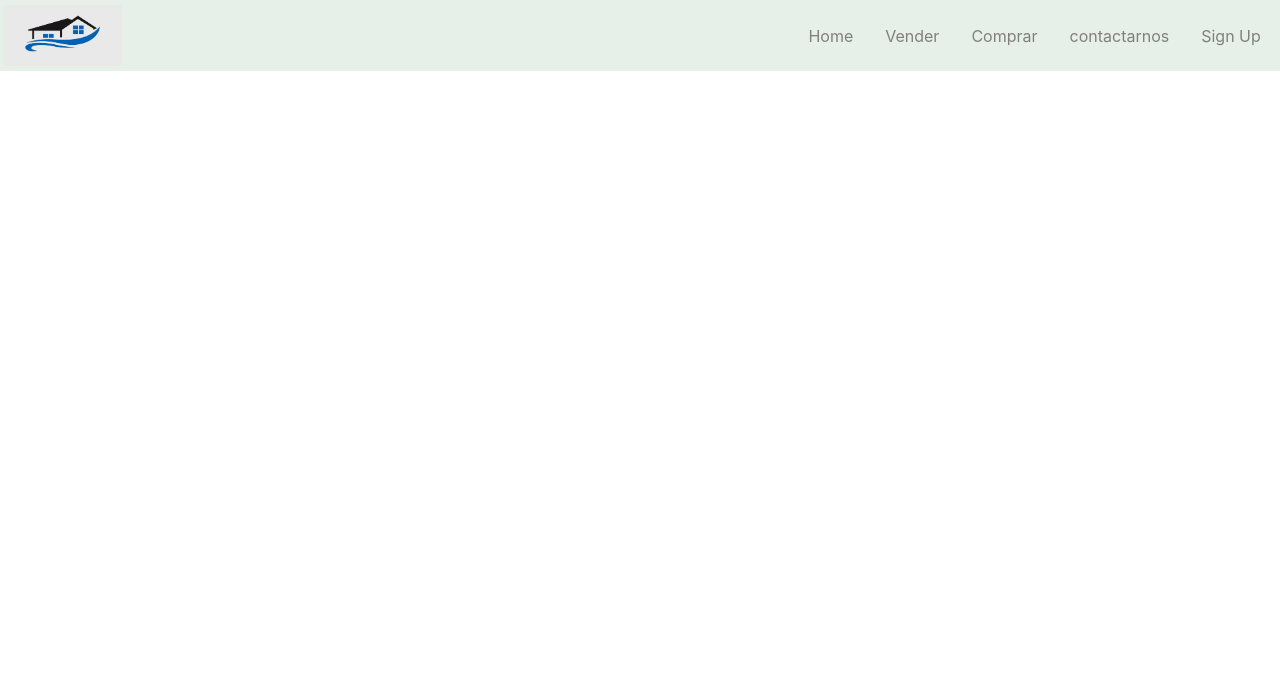
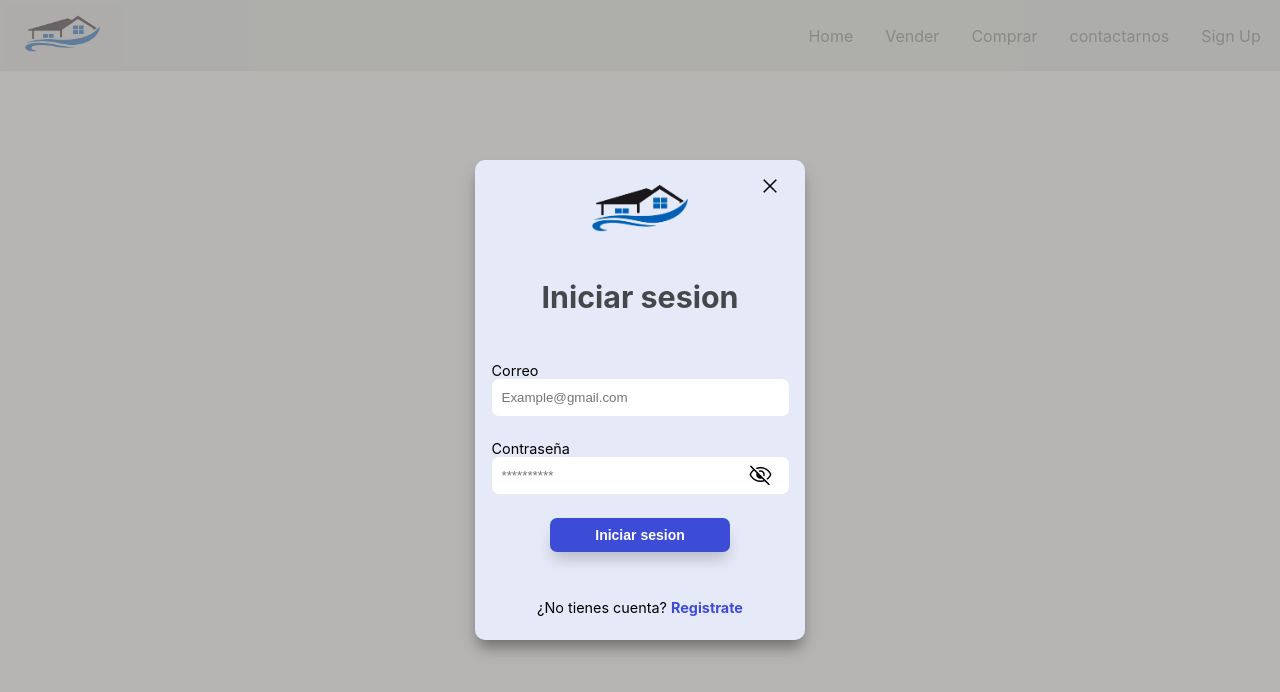
Before and after one commit to No-Country/C8-50-typescript-react, a React (Create React App) app in the folder frontend/: page /login in a window 1280 px wide. Shown: the top 692 px of the page. Built offline with nearby package versions, Linux system fonts and the light colour scheme.

Commit message:
feat: routes added in the forms

```diff
--- a/frontend/src/App.tsx
+++ b/frontend/src/App.tsx
@@ -1,13 +1,22 @@
 import { BrowserRouter, Routes, Route } from 'react-router-dom';
+import LoginForm from './components/Forms/Login';
+import RegisterForm from "./components/Forms/Register"
 import Navbar from './components/Navbar/Navbar';
 import Home from './pages/Home/home';
+import PropiedadDetail from './pages/Home/PropiedadDetail';
 
 function App(): any {
 	return (
 		<BrowserRouter>
 			<Navbar />
 			<Routes>
+
+				< Route path='/login' element={< LoginForm />} />
+				< Route path='/sign-up' element={< RegisterForm />} />
+
+
 				<Route path='/' element={<Home />} />
+				<Route path="/propiedades/:id"  element={<PropiedadDetail/>} />
 			</Routes>
 		</BrowserRouter>
 	);
--- a/frontend/src/components/Forms/Login.tsx
+++ b/frontend/src/components/Forms/Login.tsx
@@ -1,6 +1,7 @@
 import { useState } from "react"
 import { useForm } from "react-hook-form"
 import logo from "../../assets/img/logo.png"
+import { useNavigate } from "react-router-dom"
 import {
   ContainerCard,
   Card,
@@ -27,6 +28,8 @@ const LoginForm = (): any => {
 
   const {handleSubmit, register, reset, formState: {errors}} = useForm<loginForm>()
   const [isVisibility, setIsVisibily] =  useState(false)
+
+
   const viewPassword = (): any =>{
     setIsVisibily(!isVisibility)
   }
@@ -42,27 +45,33 @@ const LoginForm = (): any => {
 
   }
 
+
+  const Navigate = useNavigate()
+
+
+
+
   return (
-    <ContainerCard className="container-card" >
-      <Card className="login-card" >
-        <Close type="button" className="close" >
+    <ContainerCard  >
+      <Card  >
+        <Close onClick={() => Navigate("/")} type="button"  >
           <MaterialSymbolsoutlined className="material-symbols-outlined">close</MaterialSymbolsoutlined>
         </Close>
-        <ImgLogo className="logo" src={logo} alt="logo-inmobiliaria" />
-        <TitleLogin className="title-login" > Iniciar sesion </TitleLogin>
-        <Form className="form" onSubmit={ handleSubmit(onSubmit)} >
-          <Containerinput className="container-input">
+        <ImgLogo  src={logo} alt="logo-inmobiliaria" />
+        <TitleLogin  > Iniciar sesion </TitleLogin>
+        <Form  onSubmit={ handleSubmit(onSubmit)} >
+          <Containerinput >
             <LabelInput htmlFor="emailInput">Correo</LabelInput>
             <InputForm
               type="text"
               id="emailInput"
               placeholder="Example@gmail.com"
               {...register("email", {required: true})} />
-              {errors.email?.type === "required" && <ErrorInput className="errorInput" >Inserte el correo</ErrorInput> }
+              {errors.email?.type === "required" && <ErrorInput  >Inserte el correo</ErrorInput> }
           </Containerinput>
-          <Containerinput className="container-input" >
+          <Containerinput  >
             <LabelInput htmlFor="passwordInput">Contraseña</LabelInput>
-            <ViewButton type="button" onClick={ viewPassword} className="button-visibility" >
+            <ViewButton type="button" onClick={ viewPassword}  >
             <MaterialSymbolsoutlined className="material-symbols-outlined">{isVisibility ? "visibility" : "visibility_off"}</MaterialSymbolsoutlined>
             </ViewButton>
             <InputForm
@@ -70,11 +79,11 @@ const LoginForm = (): any => {
               id="passwordInput"
               placeholder="**********"
               {...register("password", {required: true})} />
-              {errors.password?.type === "required" && <ErrorInput className="errorInput" >Inserte la contraseña</ErrorInput> }
+              {errors.password?.type === "required" && <ErrorInput  >Inserte la contraseña</ErrorInput> }
           </Containerinput>
-          <ButtonLogin className="button-login" type="submit" > Iniciar sesion </ButtonLogin>
+          <ButtonLogin  type="submit" > Iniciar sesion </ButtonLogin>
         </Form>
-        <CambioRegister className="not-account" >¿No tienes cuenta? <SpanCambio className="register_click" >Registrate</SpanCambio> </CambioRegister>
+        <CambioRegister  >¿No tienes cuenta? <SpanCambio onClick={() => Navigate("/sign-up") }  >Registrate</SpanCambio> </CambioRegister>
       </Card>
     </ContainerCard>
   )
--- a/frontend/src/components/Forms/Register.tsx
+++ b/frontend/src/components/Forms/Register.tsx
@@ -1,6 +1,7 @@
 import { SubmitHandler, useForm } from "react-hook-form"
 import logo from "../../assets/img/logo.png"
 import { useState } from "react"
+import { useNavigate } from "react-router-dom"
 import {
   ContainerCard,
   Card,
@@ -56,10 +57,12 @@ const RegisterForm = (): any => {
   }
 
 
+  const Navigate = useNavigate()
+
   return (
     <ContainerCard >
       <Card  >
-        <Close  >
+        <Close type="button" onClick={() => Navigate("/")} >
           <MaterialSymbolsoutlined className="material-symbols-outlined">close</MaterialSymbolsoutlined>
         </Close>
         <ImgLogo src={logo} alt="logo-inmobiliaria" />
@@ -99,8 +102,10 @@ const RegisterForm = (): any => {
           </Containerinput>
           <ButtonRegister type="submit" > Register </ButtonRegister>
         </Form>
-        <CambioLogin  > ¿ Ya tienes cuenta?  <SpanCambio> iniciar sesion </SpanCambio> </CambioLogin>
+        <CambioLogin  > ¿ Ya tienes cuenta?  <SpanCambio onClick={() => Navigate("/login") } > iniciar sesion </SpanCambio> </CambioLogin>
       </Card>
     </ContainerCard>
   )
 }
+
+export default RegisterForm
--- /dev/null
+++ b/frontend/src/pages/Home/PropiedadDetail.tsx
@@ -0,0 +1,7 @@
+const PropiedadDetail = (): any =>{
+  return(
+    <h1> informacion detallada de propiedad </h1>
+  )
+}
+
+export default PropiedadDetail
```
